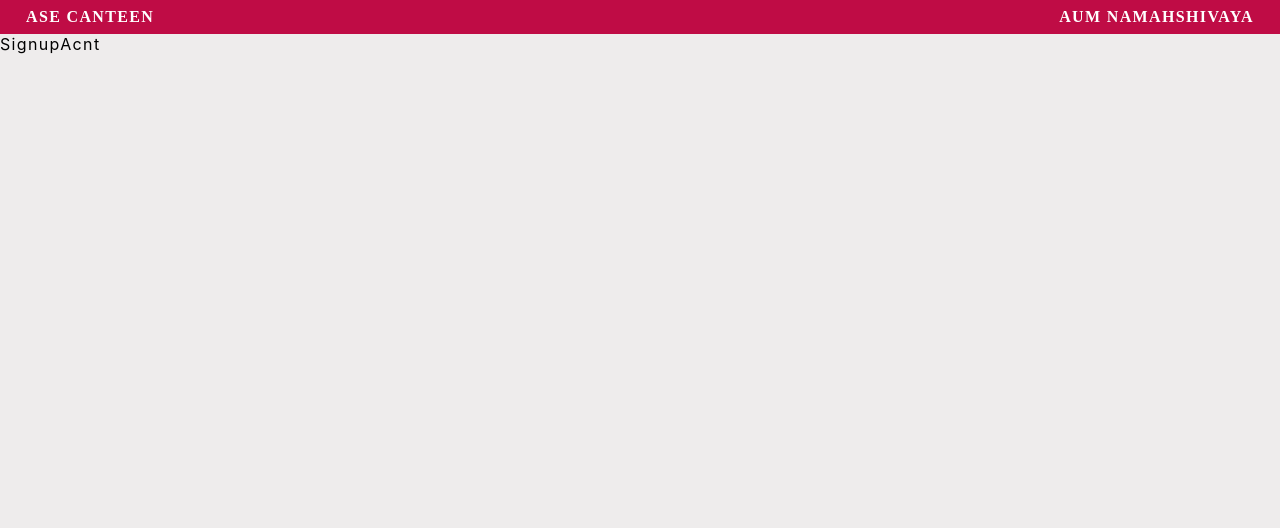
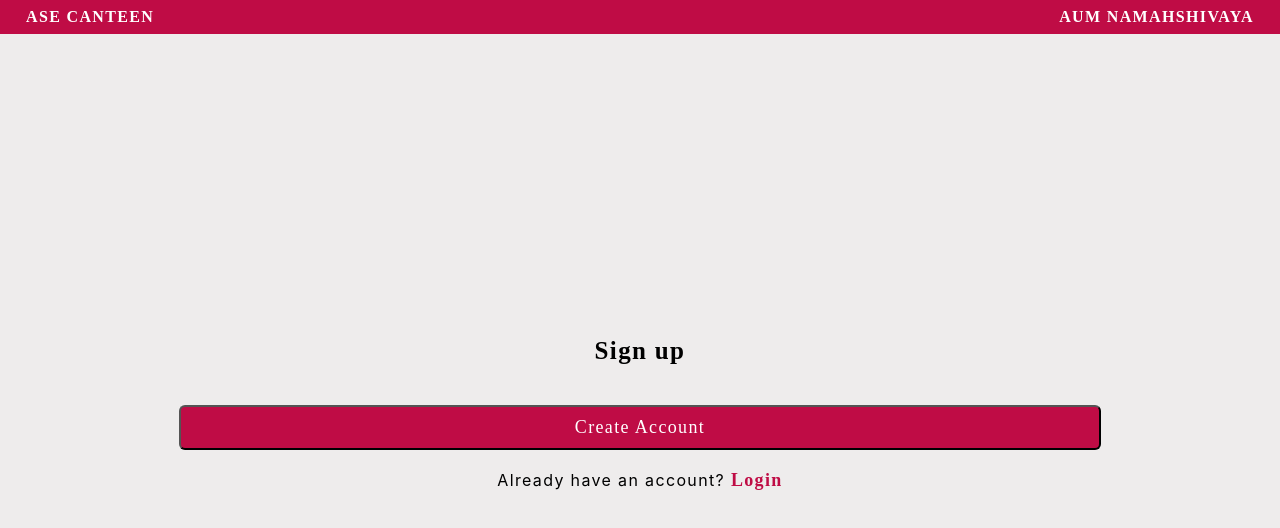
Before and after one commit to nazeer-18/kanteen, a React (Create React App) app in the folder kanteen/: page /signupacnt in a window 1280 px wide. Shown: the top 528 px of the page. Built offline with nearby package versions, Linux system fonts and the light colour scheme.

Commit message:
added signup.js buttons

```diff
--- a/kanteen/src/components/HomePage.js
+++ b/kanteen/src/components/HomePage.js
@@ -5,40 +5,40 @@ import { Link } from 'react-router-dom'
 
 export default function HomePage() {
     return (
-        <div className='homepage'>
-            <div className="login-container">
-                <div className="image-container">
+        <div className='login-homepage'>
+            <div className="login-login-container">
+                <div className="login-image-container">
                     <img src={loginImg} alt="login" width="600px" />
                 </div>
-                <div className="login-form">
-                    <div className='logintxt'>LOGIN</div>
-                    <form className="form">
-                        <div className="form-group">
+                <div className="login-login-form">
+                    <div className='login-logintxt'>LOGIN</div>
+                    <form className="login-form">
+                        <div className="login-form-group">
                             <label htmlFor="username"></label>
                             <input type="text" name="username" id="username" placeholder="Enter your username" />
                         </div>
-                        <div className="form-group">
+                        <div className="login-form-group">
                             <label htmlFor="password"></label>
                             <input type="password" name="password" id="password" placeholder="Enter your password" />
                         </div>
                     </form>
-                    <div className="memory">
-                        <div className="rememberMe">
+                    <div className="login-memory">
+                        <div className="login-rememberMe">
                             <input type="checkbox" name="remember" id="remember" />
-                            <label className='rememberLabel' htmlFor="remember"> Remember me</label>
+                            <label className='login-rememberLabel' htmlFor="remember"> Remember me</label>
                         </div>
-                        <div className="forgotPwd">
-                            <Link className='forgotpwdtxt' to="forgotpwd">
+                        <div className="login-forgotPwd">
+                            <Link className='login-forgotpwdtxt' to="forgotpwd">
                                 <span >Forgot Password</span>
 
                             </Link>
                         </div>
                     </div>
-                    <div className="login">
-                        <button type="submit" className='loginBtn'>Login</button>
+                    <div className="login-login">
+                        <button type="submit" className='login-loginBtn'>Login</button>
                     </div>
-                    <div className="signup">
-                        Don't have an account? <Link to="/signupmail" className="signupBtn"><span >Sign up</span></Link>
+                    <div className="login-signup">
+                        Don't have an account? <Link to="/signupacnt" className="login-signupBtn"><span >Sign up</span></Link>
                     </div>
                 </div>
             </div>
--- a/kanteen/src/components/SignUpAcnt.js
+++ b/kanteen/src/components/SignUpAcnt.js
@@ -1,9 +1,20 @@
 import React from 'react'
+import '../styles/signupacnt.css'
+import { Link } from 'react-router-dom'
 
 export default function SignUpAcnt() {
     return (
-        <div>
-            SignupAcnt
+        <div className="signupacnt">
+            <div className="signupacnt-signuptxt">Sign up</div>
+            <div className="signupForm">
+
+            </div>
+            <div className="signupacnt-createAcnt">
+                <button type="submit" className='signupacnt-createAcntBtn'>Create Account</button>
+            </div>
+            <div className="memoryb">
+                Already have an account? <Link to="/" className="signupacnt-loginBtn"><span >Login</span></Link>
+            </div>
         </div>
     )
 }
--- a/kanteen/src/styles/HomePage.css
+++ b/kanteen/src/styles/HomePage.css
@@ -2,12 +2,12 @@ body{
   margin: 0px;
   padding: 0px;
 }
-.homepage {
+.login-homepage {
   height: 95vh;
   margin: 0px auto;
 }
 
-.login-container{
+.login-login-container{
   display: flex;
   flex-wrap: wrap;
   justify-content: center;
@@ -16,7 +16,7 @@ body{
   max-width: 85%;
   margin: 0px auto;
 }
-.image-container {
+.login-image-container {
   flex:1;
   display: flex;
   justify-content: center;
@@ -31,14 +31,14 @@ body{
   margin-right: 2vw;
 }
 
-.image-container img {
+.login-image-container img {
   width: auto;
   max-width: 100%;
   max-height: 100%;
   object-fit: contain;
 }
 
-.login-container .login-form{
+.login-login-container .login-login-form{
   padding: 10px;
   border-radius: 10px;
   width: 60%;
@@ -49,10 +49,10 @@ body{
   flex-direction: column;
   padding: 20px;
   justify-content: center;
-  box-shadow: 0 2px 4px rgba(0,0,0,0.1);
+  box-shadow: 0 2px 4px rgba(0,0,0,0.login-1);
   margin: 5px;
 }
-.logintxt{
+.login-logintxt{
   text-align: center;
   margin-bottom: 10px;
   font-weight: bold;
@@ -60,7 +60,7 @@ body{
   font-family: 'petrona';
   font-size: 25px;
 }
-.form{
+.login-form{
   width: 100%;
   max-width: 600px;
   text-align: center;
@@ -68,7 +68,7 @@ body{
   padding: 20px;
   box-sizing: border-box;
 }
-.form-group{
+.login-form-group{
   width: 100%;
   font-size: large;
 }
@@ -88,7 +88,7 @@ input[type="text"]{
   margin-bottom: 25px;
 }
 
-.memory{
+.login-memory{
   width: 95%;
   display: flex;
   justify-content: space-between;
@@ -99,7 +99,7 @@ input[type="text"]{
   padding:0px 15px;
 }
 
-.forgotpwdtxt{
+.login-forgotpwdtxt{
   font-family: 'petrona';
   font-size: large;
   text-decoration: none;
@@ -107,7 +107,7 @@ input[type="text"]{
   font-weight:550;
 }
 
-.login{
+.login-login{
   width: 80%;
   padding: 10px;
   font-family: 'petrona';
@@ -118,7 +118,7 @@ input[type="text"]{
   margin-top: 10px;
 }
 
-.loginBtn{
+.login-loginBtn{
   width: 90%;
   margin: 10px;
   padding: 10px 20px;
@@ -130,7 +130,7 @@ input[type="text"]{
   font-size:18px;
   border-radius: 6px;
 }
-.signupBtn{
+.login-signupBtn{
   color: #bf0c45;
   font-family: 'petrona';
   font-weight: bold;
@@ -139,10 +139,10 @@ input[type="text"]{
 }
 
 @media (max-width:950px){
-  .login-container{
+  .login-login-container{
     max-width: 100%;
   }
-  .image-container{
+  .login-image-container{
     max-width:40%;
     padding: 0px;
     margin: 0px;
@@ -151,27 +151,27 @@ input[type="text"]{
 }
 
 @media (max-width:768px){
-  .login-form{
+  .login-login-form{
     padding: 0px;
     margin: 0px;
   }
 }
 
 @media (max-width:670px){
-  .image-container{
+  .login-image-container{
     display: none;
   }
-  .login-container{
+  .login-login-container{
     max-width: 100%;
   }
 }
 
 @media (max-width:400px){
-  .memory{
+  .login-memory{
     flex-direction: column;
     text-align: center;
   }
-  .rememberMe{
+  .login-rememberMe{
     margin-bottom: 10px;
   }
 }
--- /dev/null
+++ b/kanteen/src/styles/signupacnt.css
@@ -0,0 +1,54 @@
+body{
+    margin: 0px;
+    padding: 0px;
+}
+
+.signupacnt{
+    display: flex;
+    height: 95vh;
+    flex-direction: column;
+    background-color: #eeecec;
+    justify-content: center;
+    align-items: center;
+}
+
+.signupacnt-signuptxt{
+    text-align: center;
+    margin-bottom: 10px;
+    font-weight: bold;
+    display: block;
+    font-family: 'petrona';
+    font-size: 25px;
+}
+
+.signupacnt-createAcnt{
+    width: 80%;
+    padding: 10px;
+    font-family: 'petrona';
+    font-weight: bold;
+    text-align: center;
+    color: white;
+    border-radius: 5px;
+    margin-top: 10px;
+}
+
+.signupacnt-createAcntBtn{
+    width: 90%;
+    margin: 10px;
+    padding: 10px 20px;
+    background-color: #bf0c45;
+    font-family: 'petrona';
+    cursor: pointer;
+    text-align: center;
+    color: white;
+    font-size:18px;
+    border-radius: 6px;
+}
+
+.signupacnt-loginBtn{
+    color: #bf0c45;
+    font-family: 'petrona';
+    font-weight: bold;
+    font-size: large;
+    text-decoration: none;
+}
```
